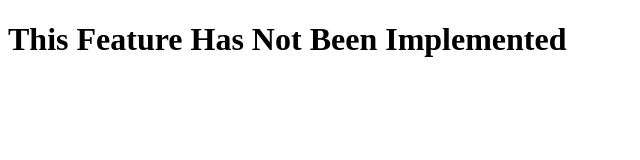
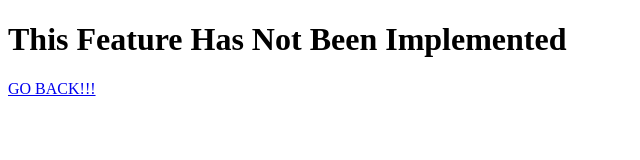
Before and after one commit to ArielBOBE/HCI-FORUM-1, a plain HTML site: page notworking.html in a window 1280 px wide. Shown: the whole page, without its empty margins (0-640 px from the left). Drawn offline with Linux system fonts and the light colour scheme.

Commit message:
Update notworking.html

```diff
--- a/notworking.html
+++ b/notworking.html
@@ -7,5 +7,6 @@
 </head>
 <body>
     <h1>This Feature Has Not Been Implemented</h1>
+    <a href="mainmenu.html">GO BACK!!!</a>
 </body>
 </html>
```
